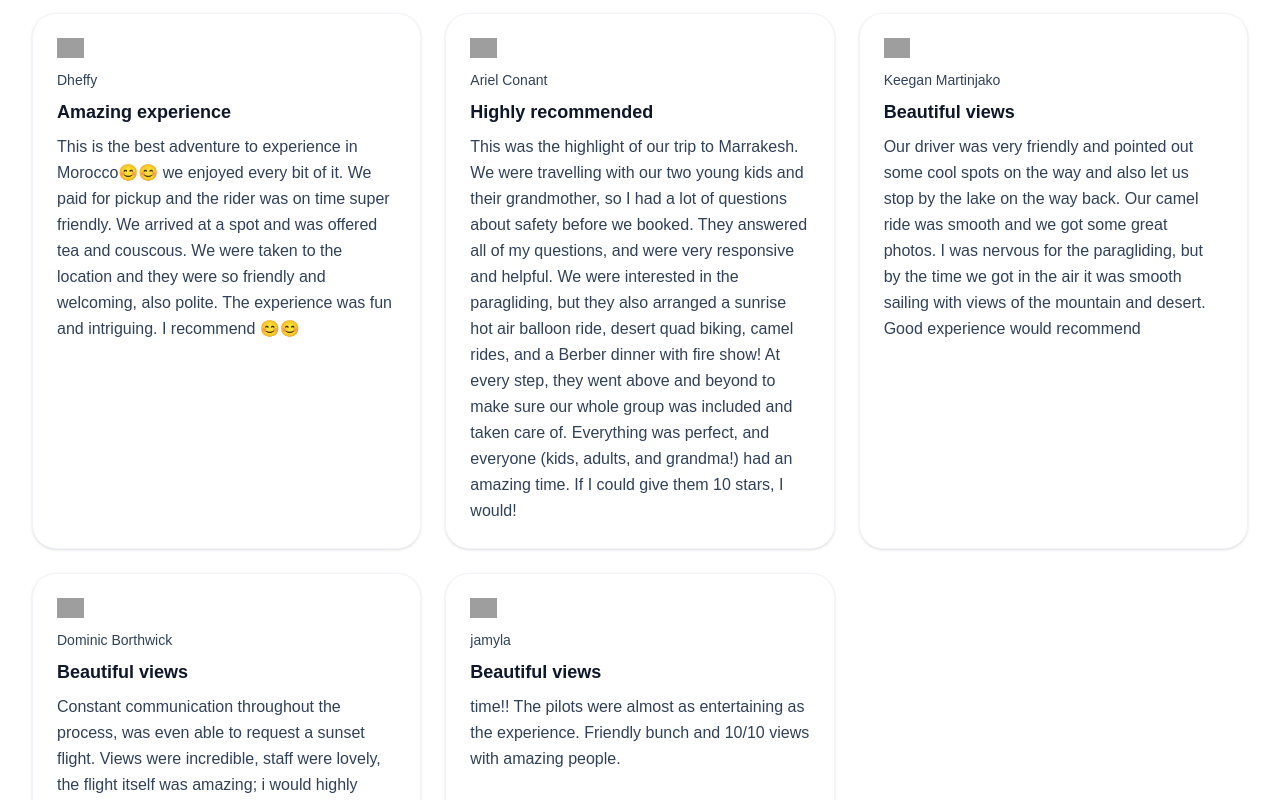
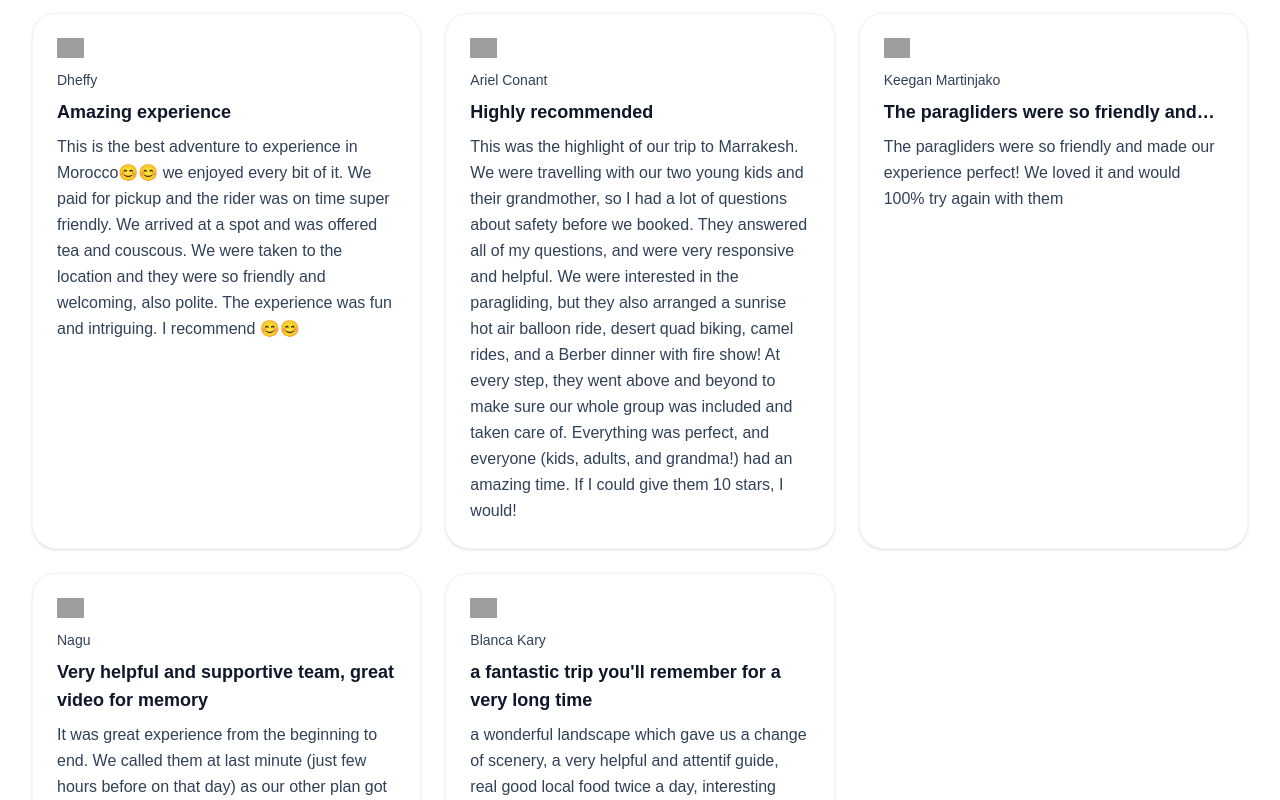
Before and after one commit to Lachil/Paragliding-Marrakech, a Next.js app: page / in a window 1280 px wide. Shown: the part 4340-5140 px from the top of the page. Built offline with nearby package versions, Linux system fonts and the light colour scheme; grey boxes are pictures that could not be loaded.

Commit message:
add anpassungen

```diff
--- a/app/components/ParaglidingLanding.tsx
+++ b/app/components/ParaglidingLanding.tsx
@@ -38,20 +38,20 @@ const reviews = [
   },
   {
   name: "Keegan Martinjako",
-    title: "Beautiful views",
-  text: "Our driver was very friendly and pointed out some cool spots on the way and also let us stop by the lake on the way back. Our camel ride was smooth and we got some great photos. I was nervous for the paragliding, but by the time we got in the air it was smooth sailing with views of the mountain and desert. Good experience would recommend",
+    title: "The paragliders were so friendly and…",
+  text: "The paragliders were so friendly and made our experience perfect! We loved it and would 100% try again with them",
     stars: 5,
   },
    {
-  name: "Dominic Borthwick",
-    title: "Beautiful views",
-  text: "Constant communication throughout the process, was even able to request a sunset flight. Views were incredible, staff were lovely, the flight itself was amazing; i would highly recommend to anyone!",
+  name: "Nagu",
+    title: "Very helpful and supportive team, great video for memory",
+  text: "It was great experience from the beginning to end. We called them at last minute (just few hours before on that day) as our other plan got cancelled. He was very communicative and supportive all the time. It was best day in whole marakesh trip. Thanks a lot. We finished paragliding without any wait and within 3-4 hours along with great video",
     stars: 5,
   },
    {
-  name: "jamyla",
-    title: "Beautiful views",
-  text: " time!! The pilots were almost as entertaining as the experience. Friendly bunch and 10/10 views with amazing people.",
+  name: "Blanca Kary",
+    title: "a fantastic trip you'll remember for a very long time",
+  text: " a wonderful landscape which gave us a change of scenery, a very helpful and attentif guide, real good local food twice a day, interesting information and always the feeling of being taken care of. A real fascinating experience which showed us the difference of standard of living and the need to help this courageous and very friendly population, a wish very often expressed by hamou, our very involved guide.",
     stars: 5,
   },
 ];
@@ -886,7 +886,7 @@ const TrustBanner = () => (
               <AboutSection />
               <TrustpilotSection
   rating={4.8}
-  reviewsCount={196}
+  reviewsCount={197}
   trustpilotLink="https://www.trustpilot.com/review/atlastrekkers.com"
   reviews={reviews}
 />
```
